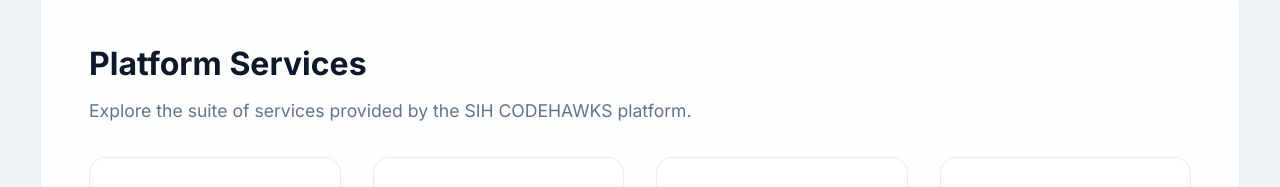
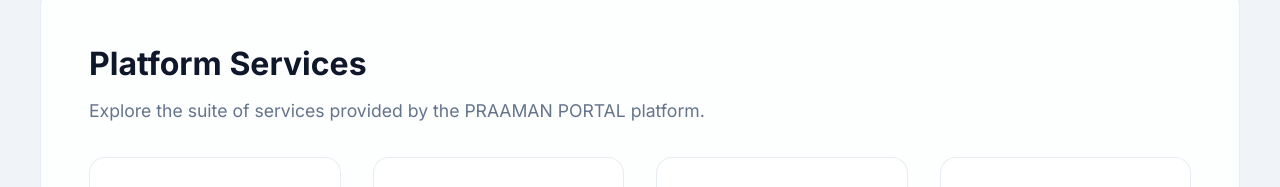
Before and after one commit to skyiekoltepatil/SIH-CODEHAWKS, a React (Vite) app: page /services in a window 1280 px wide. Shown: the part 163-350 px from the top of the page. Built offline with nearby package versions, Linux system fonts and the light colour scheme; no server answers; a web font is replaced by a local one.

Commit message:
feat(pages): update Services directory with Praaman portal branding

```diff
--- a/src/pages/Services.jsx
+++ b/src/pages/Services.jsx
@@ -4,7 +4,7 @@
       <div className="page-container content-page">
         <div className="page-header">
           <h2>Platform Services</h2>
-          <p>Explore the suite of services provided by the SIH CODEHAWKS platform.</p>
+          <p>Explore the suite of services provided by the PRAAMAN PORTAL platform.</p>
         </div>
         <div className="services-grid">
           <div className="service-card">
```
